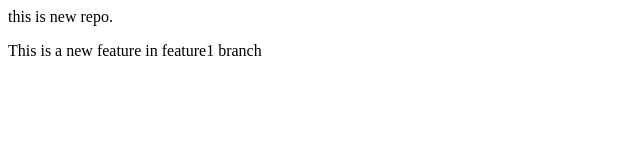
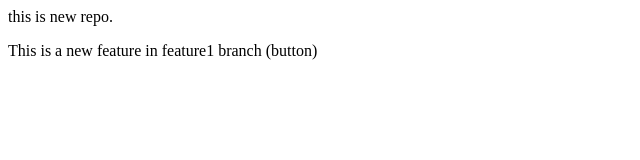
Before and after one commit to shivamdan/localrepo, a plain HTML site: page index.html in a window 1280 px wide. Shown: the full height of the page, 0-640 px from the left. Drawn offline with Linux system fonts and the light colour scheme.

```diff
--- a/index.html
+++ b/index.html
@@ -1,2 +1,2 @@
 <p>this is new repo.</p>
-<p>This is a new feature in feature1 branch</p>
+<p>This is a new feature in feature1 branch (button)</p>
```
